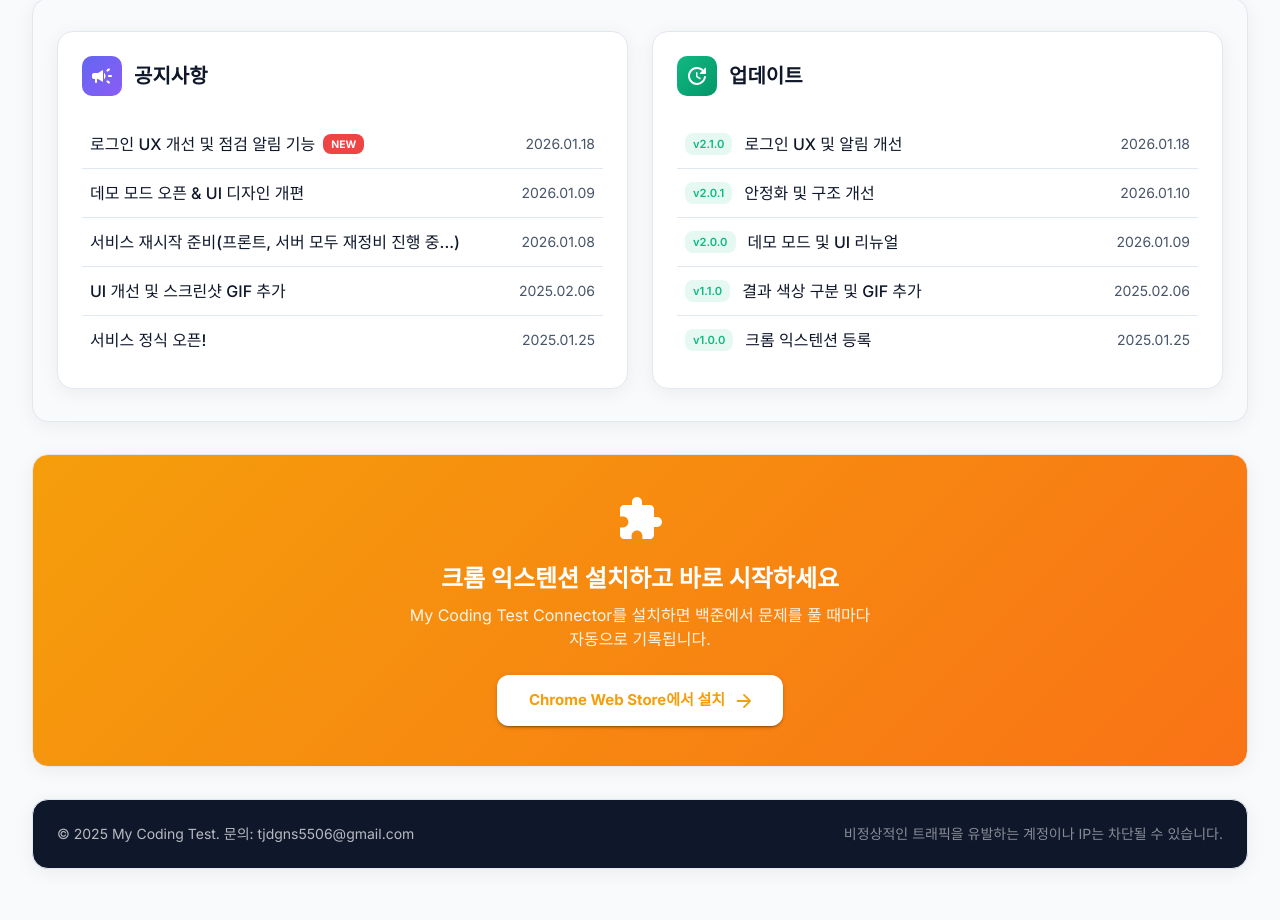
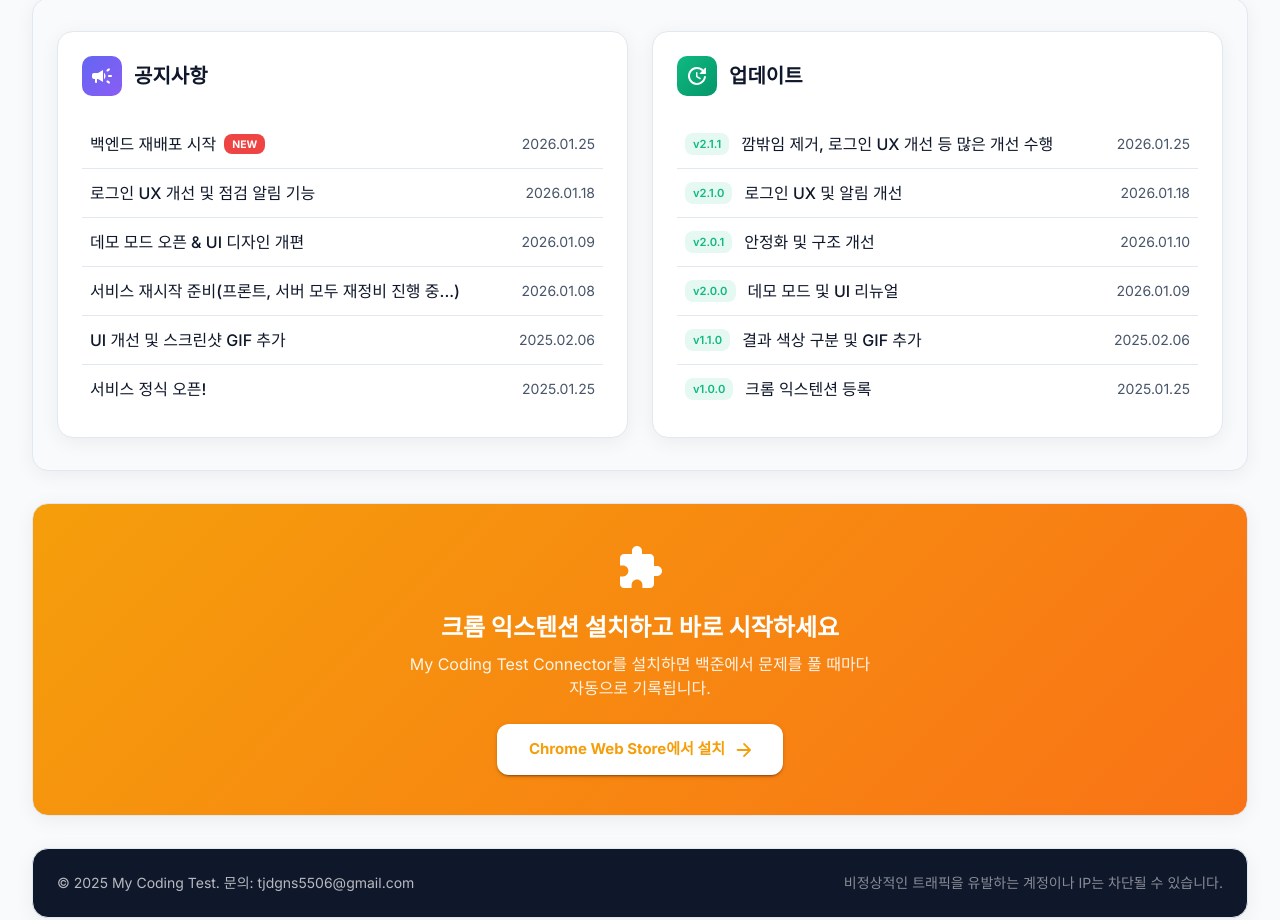
Before and after one commit to zzoe2346/MyCodingTest_FE, a React (Vite) app: page / in a window 1280 px wide. Shown: the part 1269-2189 px from the top of the page. Before the commit the page ends 2162 px from the top, so only its background shows below. Built offline with nearby package versions, Linux system fonts and the light colour scheme; no server answers; a web font is replaced by a local one.

Commit message:
feat: 공지랑 업뎃 최신화

```diff
--- a/src/pages/HomePage.tsx
+++ b/src/pages/HomePage.tsx
@@ -28,20 +28,22 @@ import LoginRoundedIcon from '@mui/icons-material/LoginRounded';
 import PlayCircleFilledRoundedIcon from '@mui/icons-material/PlayCircleFilledRounded';
 
 const announcements = [
-    { id: 1, title: "로그인 UX 개선 및 점검 알림 기능", date: "2026.01.18", isNew: true },
-    { id: 2, title: "데모 모드 오픈 & UI 디자인 개편", date: "2026.01.09", isNew: false },
-    { id: 3, title: "서비스 재시작 준비(프론트, 서버 모두 재정비 진행 중...)", date: "2026.01.08", isNew: false },
-    { id: 4, title: "UI 개선 및 스크린샷 GIF 추가", date: "2025.02.06", isNew: false },
-    { id: 5, title: "서비스 정식 오픈!", date: "2025.01.25", isNew: false },
+    { id: 1, title: "백엔드 재배포 시작", date: "2026.01.25", isNew: true },
+    { id: 2, title: "로그인 UX 개선 및 점검 알림 기능", date: "2026.01.18", isNew: false },
+    { id: 3, title: "데모 모드 오픈 & UI 디자인 개편", date: "2026.01.09", isNew: false },
+    { id: 4, title: "서비스 재시작 준비(프론트, 서버 모두 재정비 진행 중...)", date: "2026.01.08", isNew: false },
+    { id: 5, title: "UI 개선 및 스크린샷 GIF 추가", date: "2025.02.06", isNew: false },
+    { id: 6, title: "서비스 정식 오픈!", date: "2025.01.25", isNew: false },
 ];
 
 // Mock updates data (최신 5개)
 const updates = [
-    { id: 1, version: "v2.1.0", title: "로그인 UX 및 알림 개선", date: "2026.01.18" },
-    { id: 2, version: "v2.0.1", title: "안정화 및 구조 개선", date: "2026.01.10" },
-    { id: 3, version: "v2.0.0", title: "데모 모드 및 UI 리뉴얼", date: "2026.01.09" },
-    { id: 4, version: "v1.1.0", title: "결과 색상 구분 및 GIF 추가", date: "2025.02.06" },
-    { id: 5, version: "v1.0.0", title: "크롬 익스텐션 등록", date: "2025.01.25" },
+    { id: 1, version: "v2.1.1", title: "깜밖임 제거, 로그인 UX 개선 등 많은 개선 수행", date: "2026.01.25" },
+    { id: 2, version: "v2.1.0", title: "로그인 UX 및 알림 개선", date: "2026.01.18" },
+    { id: 3, version: "v2.0.1", title: "안정화 및 구조 개선", date: "2026.01.10" },
+    { id: 4, version: "v2.0.0", title: "데모 모드 및 UI 리뉴얼", date: "2026.01.09" },
+    { id: 5, version: "v1.1.0", title: "결과 색상 구분 및 GIF 추가", date: "2025.02.06" },
+    { id: 6, version: "v1.0.0", title: "크롬 익스텐션 등록", date: "2025.01.25" },
 ];
 
 // Features data
```
